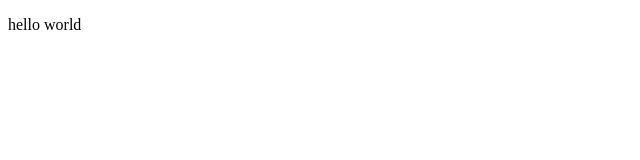
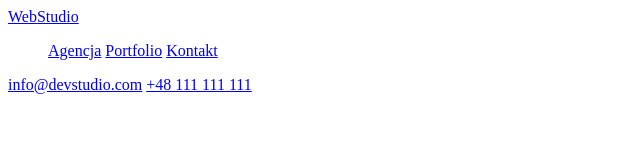
Before and after one commit to MartaGrzelak/goit-markup-hw-01, a plain HTML site: page index.html in a window 1280 px wide. Shown: the whole page, without its empty margins (0-640 px from the left). Drawn offline with Linux system fonts and the light colour scheme.

Commit message:
first header

```diff
--- a/index.html
+++ b/index.html
@@ -4,6 +4,19 @@
     <title>hw1</title>
   </head>
   <body>
-    <p>hello world</p>
+    <header>
+      <a href="WebStudio"><span>Web</span>Studio</a>
+      <nav>
+        <ul>
+          <a href="Agencja"><span>Agencja</span></a>
+          <a href="Portfolio">Portfolio</a>
+          <a href="Kontakt">Kontakt</a>
+        </ul>
+      </nav>
+      <a href="info@devstudio.com"><span>info@devstudio.com</span></a>
+      <a href="+48 111 111 111">+48 111 111 111</a>
+    </header>
+    <main></main>
+    <footer></footer>
   </body>
 </html>
```
